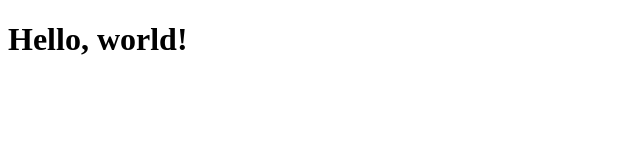
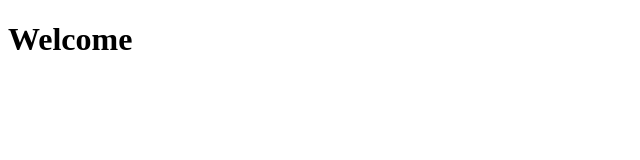
Before and after one commit to addisonia/576-lab3, a plain HTML site: page index.html in a window 1280 px wide. Shown: the whole page, without its empty margins (0-640 px from the left). Drawn offline with Linux system fonts and the light colour scheme.

Commit message:
testing connection

```diff
--- a/index.html
+++ b/index.html
@@ -7,6 +7,6 @@
   <meta name="description" content="" />
 </head>
 <body>
-  <h1>Hello, world!</h1>
+  <h1>Welcome</h1>
 </body>
 </html>
```
